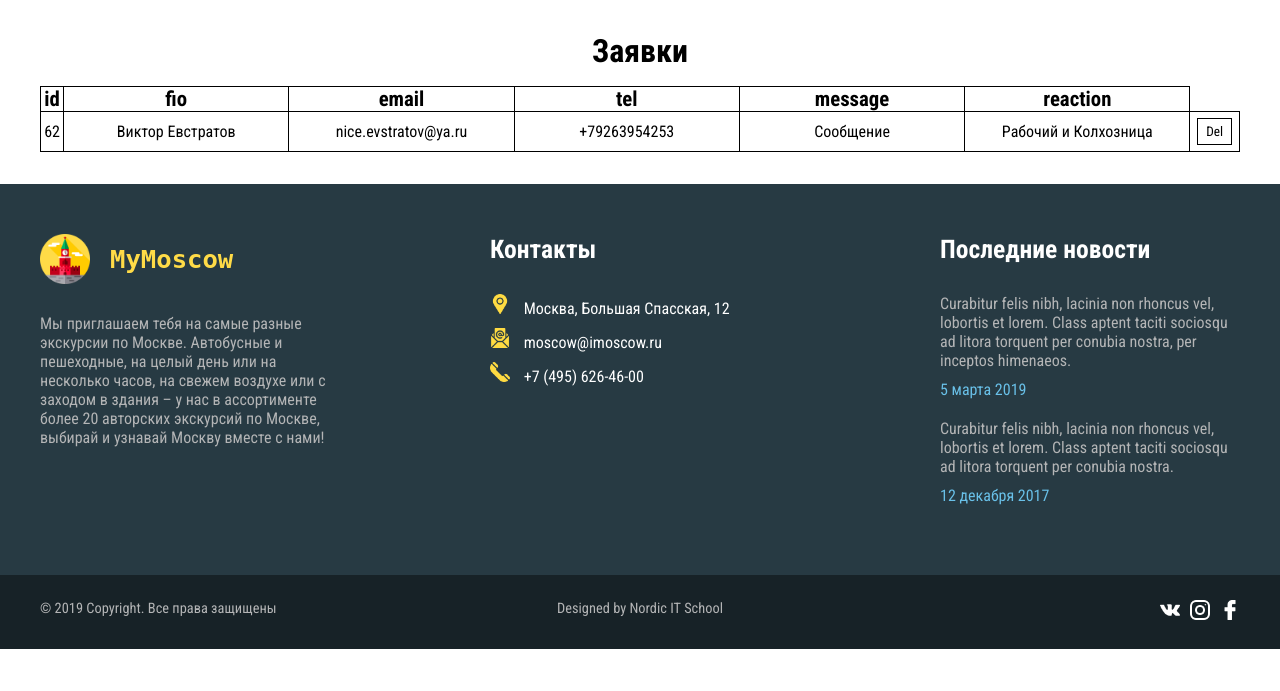
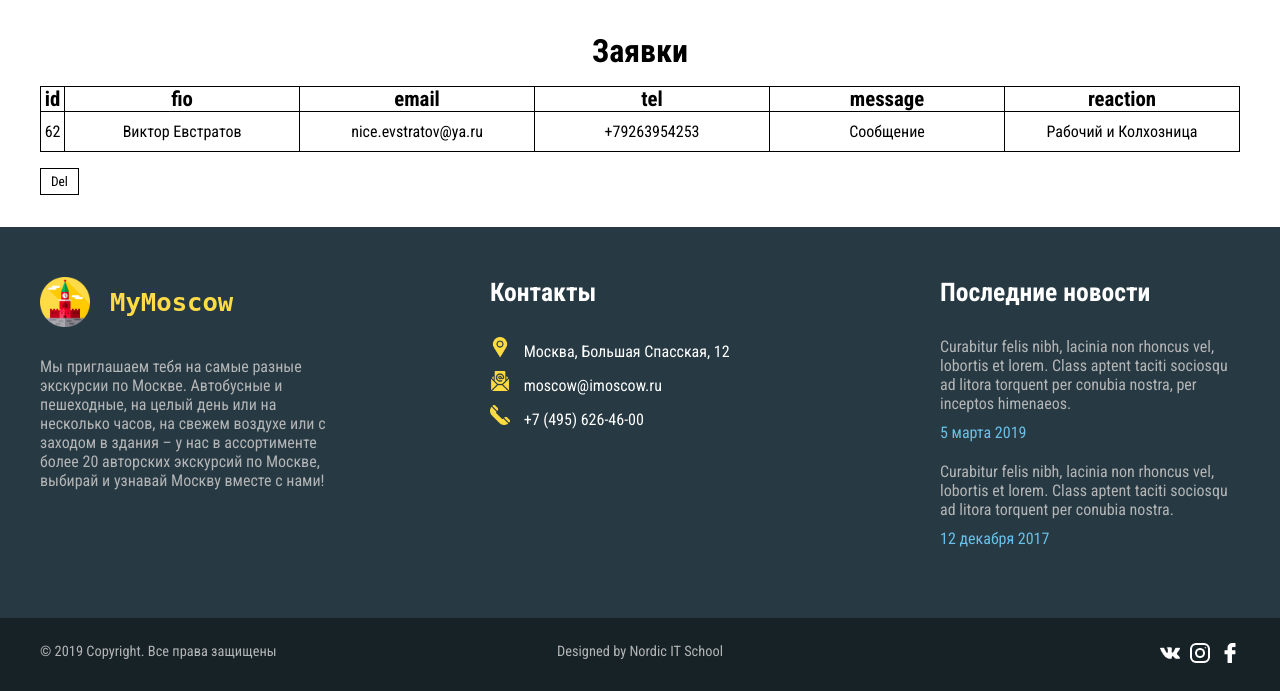
Before and after one commit to evstrv/mymoscow, a PHP site: page /request.php in a window 1280 px wide. Shown: the top 691 px of the page. Run offline with PHP 8.4, Linux system fonts and the light colour scheme; data comes from the database, SQL or seed files in the repository; data that the repository does not hold is empty.

Commit message:
mymoscow

```diff
--- a/request.php
+++ b/request.php
@@ -70,15 +70,14 @@
                                 </label>
                             </td>
                         <?php endforeach;?>
-                        <td class="btns">
-                            <!-- <button>Up</button> -->
+                        <!-- <td class="btns">
                             <button>Del</button>
-                        </td>
+                        </td> -->
                     </tr>
                 <?php endforeach;?>
             </tbody>
         </table>
-        <!-- <input type="submit" value="Del"> -->
+        <input type="submit" value="Del">
     </form>
 </div>
 
```
